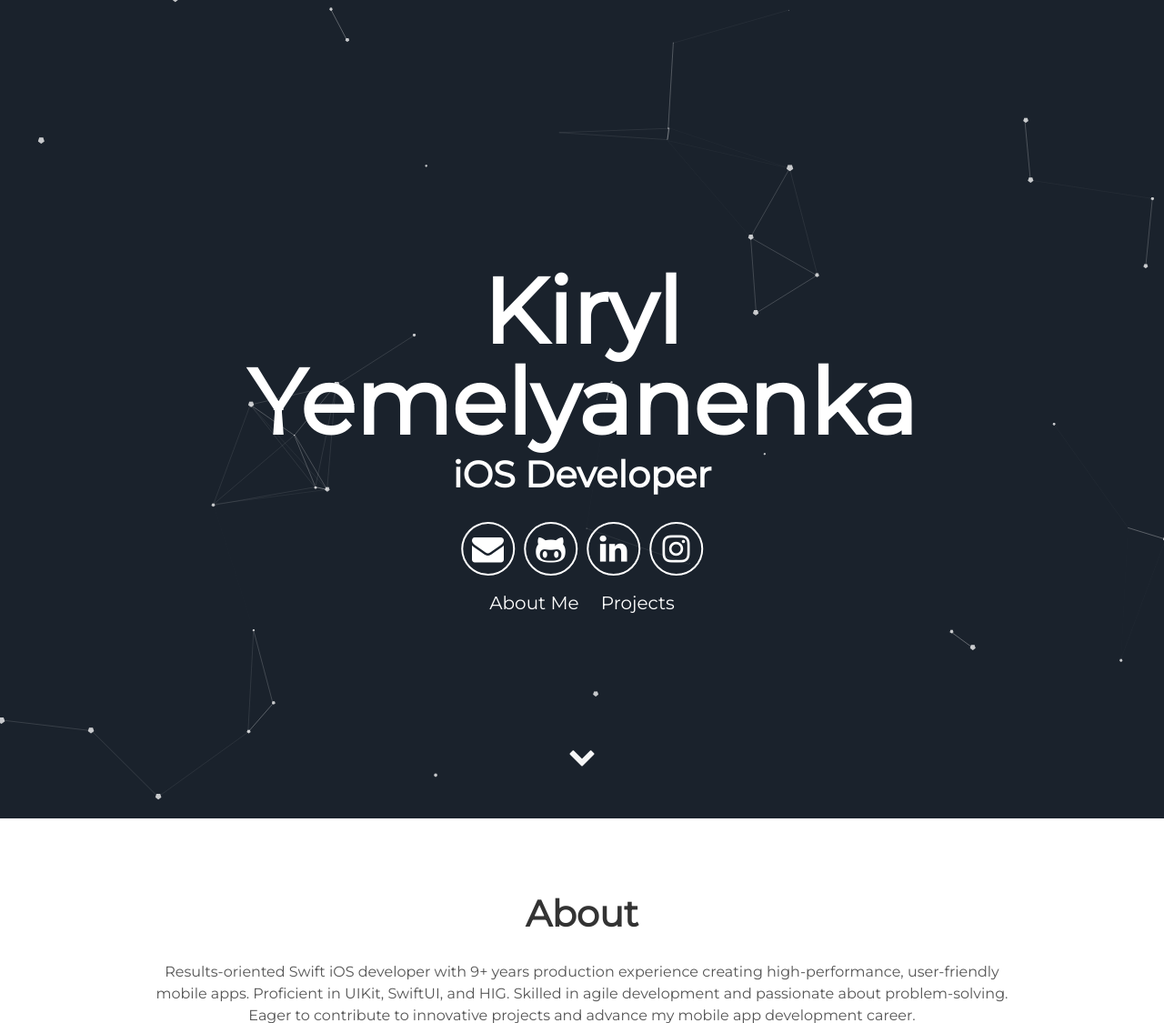
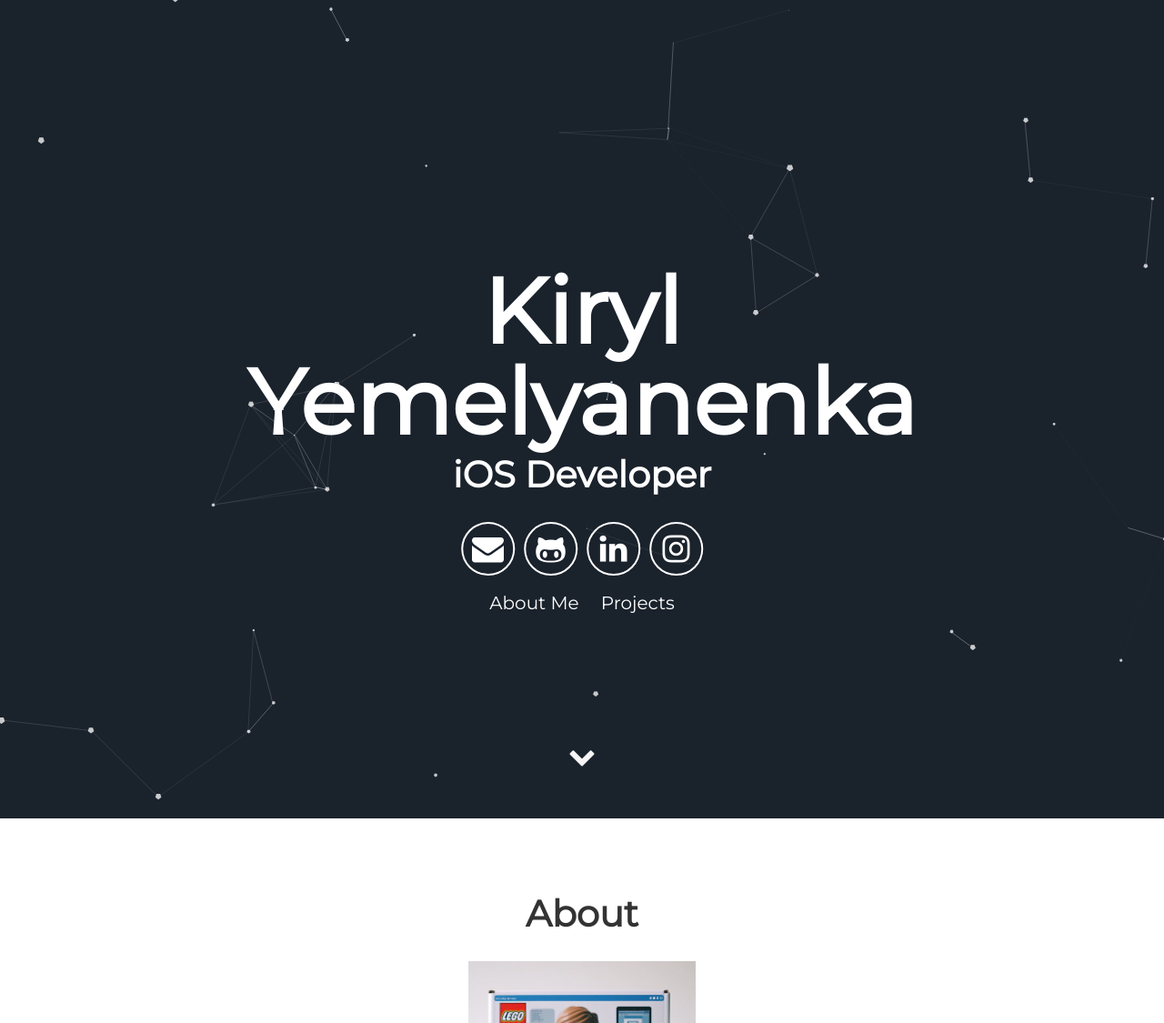
Before and after one commit to rbhbokka/rbhbokka.github.io, a Jekyll site: the page built from index.html, in a window 1280 px wide. Shown: the top 1125 px of the page at 91% size. Built offline with Jekyll 4.4.1, drawn with Linux system fonts in a browser that asks for light colours; grey boxes are pictures that could not be loaded.

Commit message:
add image I like

```diff
--- a/_includes/about.html
+++ b/_includes/about.html
@@ -1,8 +1,10 @@
  <div class="user-details">
   <h1> About </h1>
+  <img alt="lego" src="{{ "/assets/img/IMG_4822.JPG" | prepend: site.baseurl }}" width="250" height="250"/>
   <p> {{site.user_description}} </p>
 </div>
   <div class="user">
+
     <!-- <div class="tech">
       <h2>Design</h2>
       <i class="devicon-html5-plain-wordmark"></i>
```
Also changed, not shown: assets/img/IMG_4822.JPG (added).
